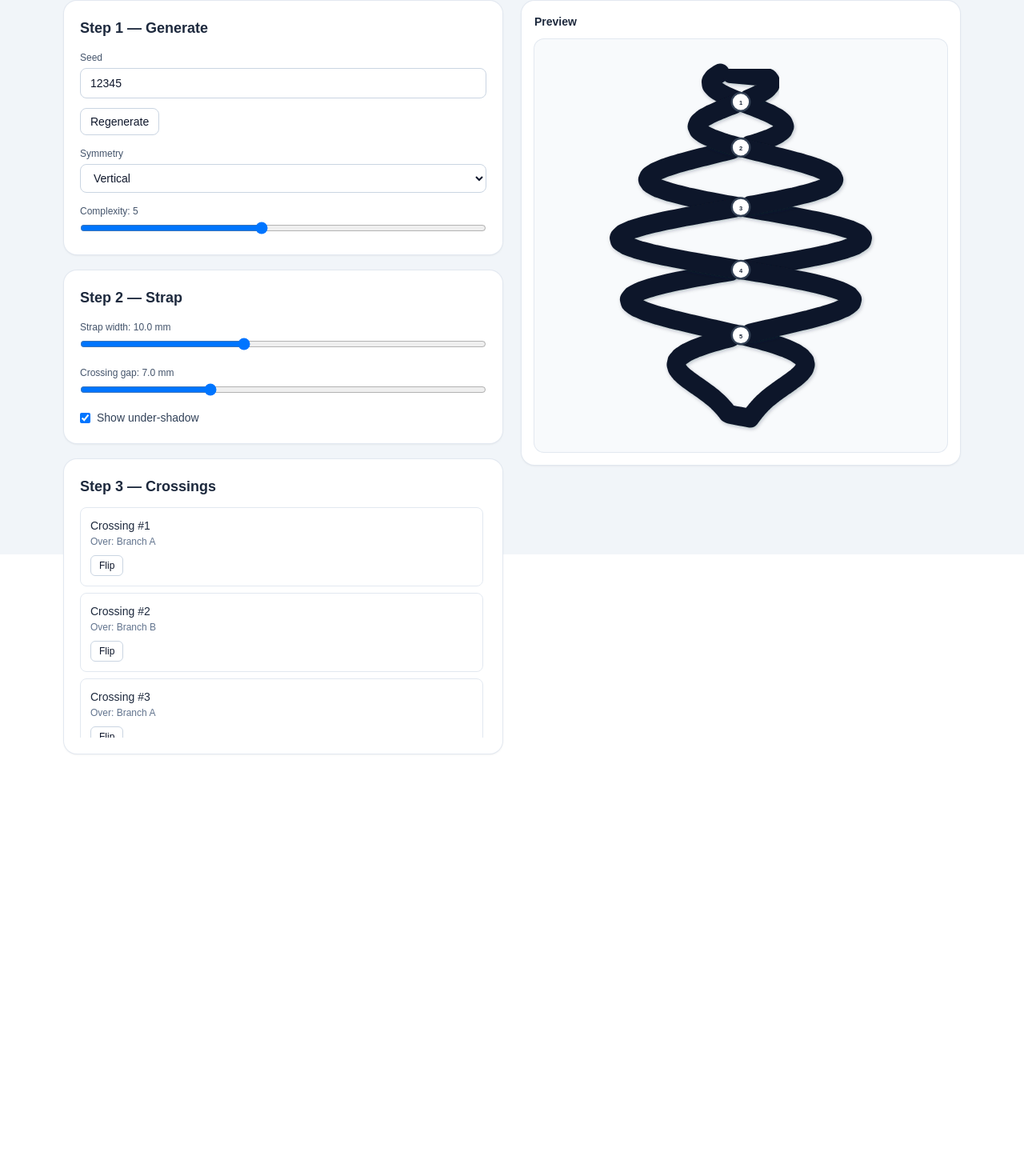
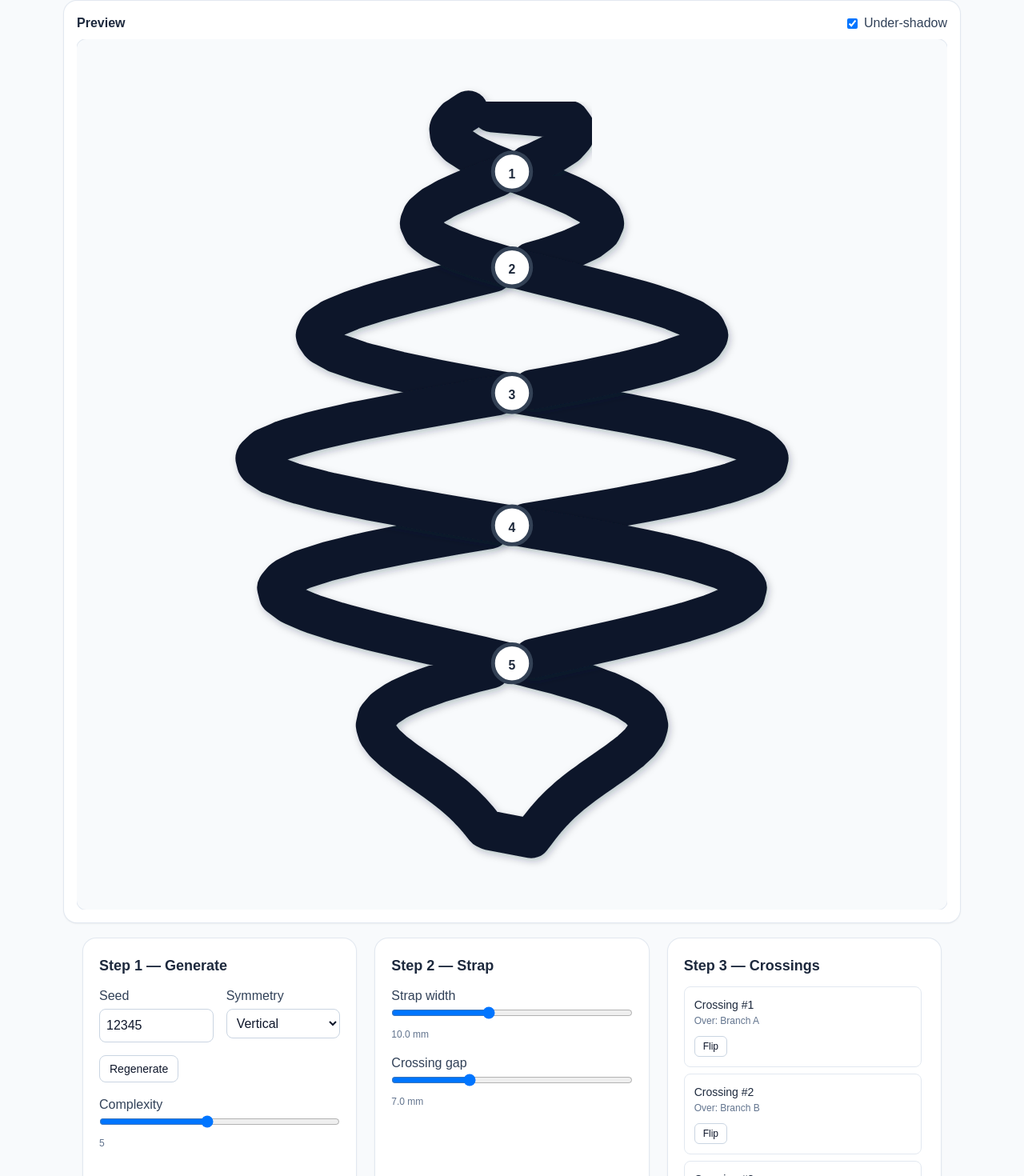
Before and after one commit to mashw/calligraphy-tools, a Next.js app: page /knot in a window 1280 px wide. Shown: the part 107-1577 px from the top of the page at 80% size. Before the commit the page ends 1081 px from the top, so only its background shows below. Built offline with nearby package versions, Linux system fonts and the light colour scheme.

Commit message:
Refactor knot page layout to match tool patterns

```diff
--- a/src/app/knot/page.tsx
+++ b/src/app/knot/page.tsx
@@ -276,9 +276,7 @@ function KnotPage() {
   };
 
   return (
-    <main className="min-h-screen text-sm text-slate-900 relative">
-      <div className="fixed inset-0 -z-10 bg-slate-100" style={{ backgroundImage: 'none' }} />
-
+    <main className="min-h-screen bg-slate-50 text-slate-900">
       <header className="px-6 pt-8 pb-4">
         <div className="max-w-[1120px] mx-auto">
           <h1 className="text-3xl font-semibold tracking-tight">
@@ -290,92 +288,10 @@ function KnotPage() {
         </div>
       </header>
 
-      <section className="px-6 pb-8">
-        <div className="max-w-[1120px] mx-auto grid grid-cols-1 md:grid-cols-2 gap-6 items-start">
-          <div className="space-y-5">
-            <div className="bg-white rounded-2xl shadow-sm ring-1 ring-slate-200 p-5">
-              <h2 className="text-lg font-semibold text-slate-800">Step 1 — Generate</h2>
-              <div className="mt-3 space-y-3">
-                <label className="block">
-                  <span className="text-xs font-medium text-slate-600">Seed</span>
-                  <input
-                    type="number"
-                    value={seed}
-                    onChange={e => {
-                      const nextSeed = Number(e.target.value) || 0;
-                      setSeed(nextSeed);
-                      regenerate(nextSeed, symmetryMode, complexity);
-                    }}
-                    className="mt-1 w-full rounded-lg border border-slate-300 px-3 py-2"
-                  />
-                </label>
-                <button
-                  onClick={randomizeSeed}
-                  className="px-3 py-1.5 text-sm rounded-lg border border-slate-300 bg-white hover:bg-slate-50"
-                >
-                  Regenerate
-                </button>
-                <label className="block">
-                  <span className="text-xs font-medium text-slate-600">Symmetry</span>
-                  <select
-                    value={symmetryMode}
-                    onChange={e => {
-                      const nextSymmetry = e.target.value as SymmetryMode;
-                      setSymmetryMode(nextSymmetry);
-                      regenerate(seed, nextSymmetry, complexity);
-                    }}
-                    className="mt-1 w-full rounded-lg border border-slate-300 px-3 py-2"
-                  >
-                    <option value="vertical">Vertical</option>
-                    <option value="horizontal">Horizontal</option>
-                    <option value="rotational">Rotational</option>
-                  </select>
-                </label>
-                <label className="block">
-                  <span className="text-xs font-medium text-slate-600">Complexity: {complexity}</span>
-                  <input
-                    type="range"
-                    min={1}
-                    max={10}
-                    value={complexity}
-                    onChange={e => {
-                      const nextComplexity = Number(e.target.value);
-                      setComplexity(nextComplexity);
-                      regenerate(seed, symmetryMode, nextComplexity);
-                    }}
-                    className="mt-1 w-full"
-                  />
-                </label>
-              </div>
-            </div>
-
-            <div className="bg-white rounded-2xl shadow-sm ring-1 ring-slate-200 p-5">
-              <h2 className="text-lg font-semibold text-slate-800">Step 2 — Strap</h2>
-              <div className="mt-3 space-y-3">
-                <label className="block">
-                  <span className="text-xs font-medium text-slate-600">Strap width: {strapWidth.toFixed(1)} mm</span>
-                  <input
-                    type="range"
-                    min={2}
-                    max={22}
-                    step={0.5}
-                    value={strapWidth}
-                    onChange={e => setStrapWidth(Number(e.target.value))}
-                    className="mt-1 w-full"
-                  />
-                </label>
-                <label className="block">
-                  <span className="text-xs font-medium text-slate-600">Crossing gap: {crossingGap.toFixed(1)} mm</span>
-                  <input
-                    type="range"
-                    min={1}
-                    max={20}
-                    step={0.5}
-                    value={crossingGap}
-                    onChange={e => setCrossingGap(Number(e.target.value))}
-                    className="mt-1 w-full"
-                  />
-                </label>
+      <section className="px-6">
+        <div className="max-w-[1120px] mx-auto bg-white rounded-2xl shadow-sm ring-1 ring-slate-200 p-4">
+          <div className="flex items-center justify-between mb-2 gap-3">
+            <h3 className="font-semibold text-slate-800">Preview</h3>
             <label className="inline-flex items-center gap-2 cursor-pointer">
               <input
                 type="checkbox"
@@ -383,43 +299,11 @@ function KnotPage() {
                 onChange={e => setShowShadow(e.target.checked)}
                 className="rounded border-slate-300"
               />
-                  <span className="text-sm text-slate-700">Show under-shadow</span>
+              <span className="font-medium text-slate-700">Under-shadow</span>
             </label>
           </div>
-            </div>
-
-            <div className="bg-white rounded-2xl shadow-sm ring-1 ring-slate-200 p-5">
-              <h2 className="text-lg font-semibold text-slate-800">Step 3 — Crossings</h2>
-              <div className="mt-3 space-y-2 max-h-72 overflow-auto pr-1">
-                {crossings.length === 0 ? (
-                  <p className="text-sm text-slate-500">No crossings detected with the current shape.</p>
-                ) : crossings.map(c => (
-                  <div
-                    key={c.id}
-                    className={`rounded-lg border p-3 ${selectedCrossingId === c.id ? 'border-indigo-400 bg-indigo-50' : 'border-slate-200 bg-white'}`}
-                  >
-                    <button
-                      onClick={() => setSelectedCrossingId(c.id)}
-                      className="w-full text-left"
-                    >
-                      <div className="text-sm font-medium text-slate-800">Crossing #{c.id}</div>
-                      <div className="text-xs text-slate-500 mt-0.5">Over: Branch {c.over}</div>
-                    </button>
-                    <button
-                      onClick={() => flipCrossing(c.id)}
-                      className="mt-2 px-2.5 py-1 text-xs rounded-md border border-slate-300 bg-white hover:bg-slate-50"
-                    >
-                      Flip
-                    </button>
-                  </div>
-                ))}
-              </div>
-            </div>
-          </div>
-
-          <div className="bg-white rounded-2xl shadow-sm ring-1 ring-slate-200 p-4 md:sticky md:top-6">
-            <h3 className="font-semibold text-slate-800 mb-3">Preview</h3>
-            <svg viewBox={`0 0 ${BOX.w} ${BOX.h}`} className="w-full h-auto rounded-xl bg-slate-50 ring-1 ring-slate-200">
+          <div className="overflow-x-auto">
+            <svg viewBox={`0 0 ${BOX.w} ${BOX.h}`} className="block mx-auto w-full h-auto rounded-xl bg-slate-50 ring-1 ring-slate-200">
               <defs>
                 <filter id="underShadow" x="-20%" y="-20%" width="140%" height="140%">
                   <feDropShadow dx="0.5" dy="0.8" stdDeviation="1" floodColor="#0f172a" floodOpacity="0.25" />
@@ -480,6 +364,127 @@ function KnotPage() {
           </div>
         </div>
       </section>
+
+      <section className="px-6 py-5 max-w-[1120px] mx-auto grid grid-cols-1 lg:grid-cols-3 gap-6">
+        <div className="bg-white rounded-2xl shadow-sm ring-1 ring-slate-200 p-5">
+          <h2 className="text-lg font-semibold text-slate-800">Step 1 — Generate</h2>
+          <div className="grid grid-cols-1 sm:grid-cols-2 gap-4 mt-3">
+            <label className="block">
+              <span className="font-medium text-slate-700">Seed</span>
+              <input
+                type="number"
+                value={seed}
+                onChange={e => {
+                  const nextSeed = Number(e.target.value) || 0;
+                  setSeed(nextSeed);
+                  regenerate(nextSeed, symmetryMode, complexity);
+                }}
+                className="mt-1 w-full p-2 rounded-lg border border-slate-300 focus:outline-none focus:ring-2 focus:ring-indigo-500"
+              />
+            </label>
+            <label className="block">
+              <span className="font-medium text-slate-700">Symmetry</span>
+              <select
+                value={symmetryMode}
+                onChange={e => {
+                  const nextSymmetry = e.target.value as SymmetryMode;
+                  setSymmetryMode(nextSymmetry);
+                  regenerate(seed, nextSymmetry, complexity);
+                }}
+                className="mt-1 w-full p-2 rounded-lg border border-slate-300 focus:outline-none focus:ring-2 focus:ring-indigo-500"
+              >
+                <option value="vertical">Vertical</option>
+                <option value="horizontal">Horizontal</option>
+                <option value="rotational">Rotational</option>
+              </select>
+            </label>
+            <div className="sm:col-span-2">
+              <button
+                onClick={randomizeSeed}
+                className="px-3 py-1.5 text-sm rounded-lg border border-slate-300 bg-white hover:bg-slate-50"
+              >
+                Regenerate
+              </button>
+            </div>
+            <label className="block sm:col-span-2">
+              <span className="font-medium text-slate-700">Complexity</span>
+              <input
+                type="range"
+                min={1}
+                max={10}
+                value={complexity}
+                onChange={e => {
+                  const nextComplexity = Number(e.target.value);
+                  setComplexity(nextComplexity);
+                  regenerate(seed, symmetryMode, nextComplexity);
+                }}
+                className="w-full"
+              />
+              <p className="text-xs text-slate-500 mt-1">{complexity}</p>
+            </label>
+          </div>
+        </div>
+
+        <div className="bg-white rounded-2xl shadow-sm ring-1 ring-slate-200 p-5">
+          <h2 className="text-lg font-semibold text-slate-800">Step 2 — Strap</h2>
+          <div className="mt-3 space-y-4">
+            <label className="block">
+              <span className="font-medium text-slate-700">Strap width</span>
+              <input
+                type="range"
+                min={2}
+                max={22}
+                step={0.5}
+                value={strapWidth}
+                onChange={e => setStrapWidth(Number(e.target.value))}
+                className="w-full"
+              />
+              <p className="text-xs text-slate-500 mt-1">{strapWidth.toFixed(1)} mm</p>
+            </label>
+            <label className="block">
+              <span className="font-medium text-slate-700">Crossing gap</span>
+              <input
+                type="range"
+                min={1}
+                max={20}
+                step={0.5}
+                value={crossingGap}
+                onChange={e => setCrossingGap(Number(e.target.value))}
+                className="w-full"
+              />
+              <p className="text-xs text-slate-500 mt-1">{crossingGap.toFixed(1)} mm</p>
+            </label>
+          </div>
+        </div>
+
+        <div className="bg-white rounded-2xl shadow-sm ring-1 ring-slate-200 p-5">
+          <h2 className="text-lg font-semibold text-slate-800">Step 3 — Crossings</h2>
+          <div className="mt-3 space-y-2 max-h-72 overflow-auto pr-1">
+            {crossings.length === 0 ? (
+              <p className="text-sm text-slate-500">No crossings detected with the current shape.</p>
+            ) : crossings.map(c => (
+              <div
+                key={c.id}
+                className={`rounded-lg border p-3 ${selectedCrossingId === c.id ? 'border-indigo-400 bg-indigo-50' : 'border-slate-200 bg-white'}`}
+              >
+                <button
+                  onClick={() => setSelectedCrossingId(c.id)}
+                  className="w-full text-left"
+                >
+                  <div className="text-sm font-medium text-slate-800">Crossing #{c.id}</div>
+                  <div className="text-xs text-slate-500 mt-0.5">Over: Branch {c.over}</div>
+                </button>
+                <button
+                  onClick={() => flipCrossing(c.id)}
+                  className="mt-2 px-2.5 py-1 text-xs rounded-md border border-slate-300 bg-white hover:bg-slate-50"
+                >
+                  Flip
+                </button>
+              </div>
+            ))}
+          </div>
+        </div>
+      </section>
     </main>
   );
 }
```
Lines whose indentation alone changed are shown as unchanged.
